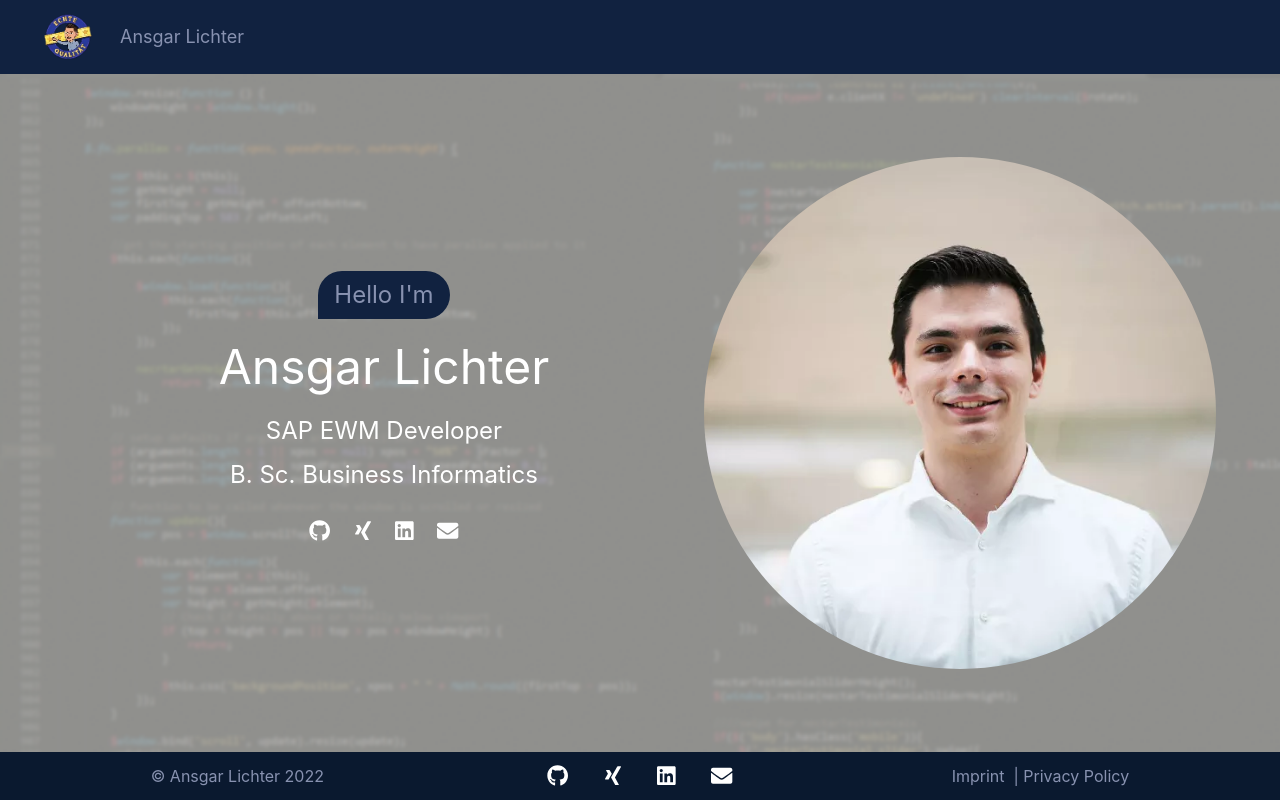
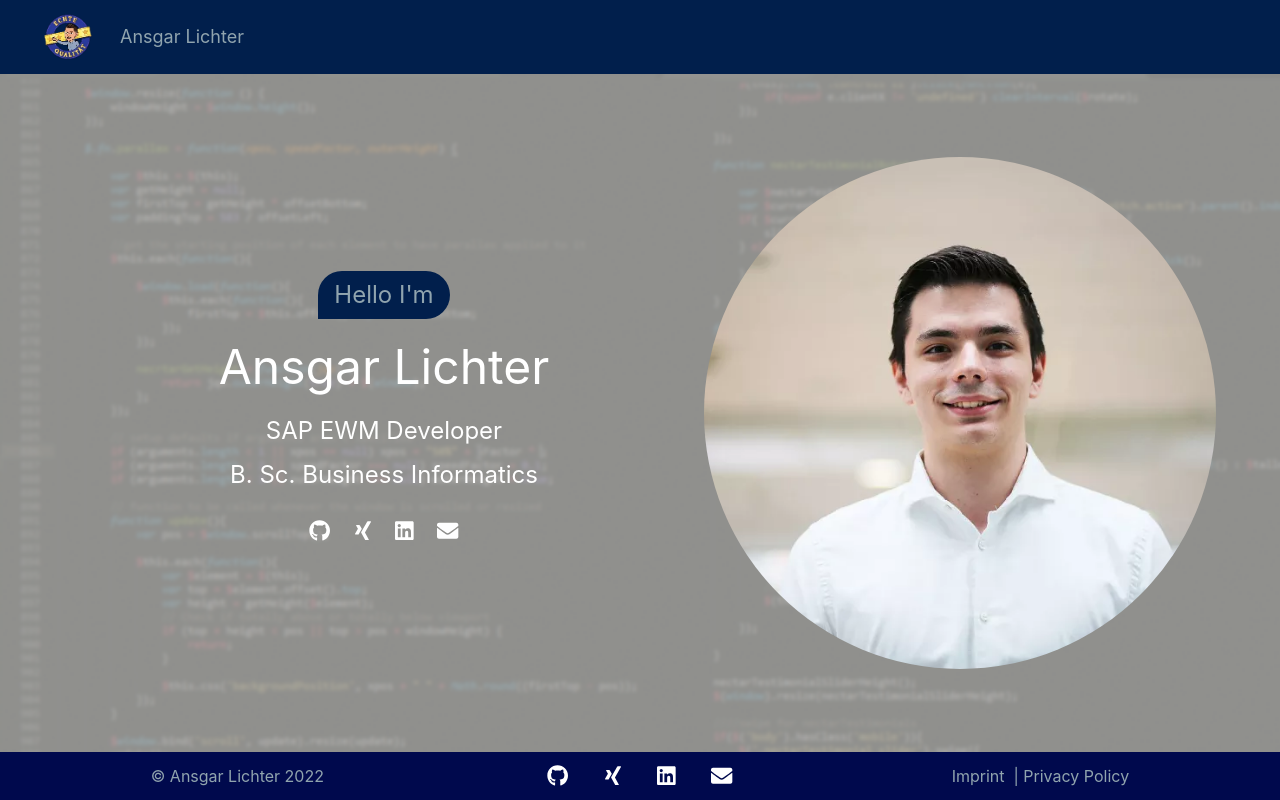
Before and after one commit to AnsgarLichter/homepage, a Vue app: page / in a window 1280 px wide. Built offline with nearby package versions, Linux system fonts and the light colour scheme.

Commit message:
[IMPROVEMENT] colors

```diff
--- a/src/App.vue
+++ b/src/App.vue
@@ -33,12 +33,12 @@ import Expieriences from "@/views/Experiences.vue";
 
 <style>
 :root {
-  --primary-color: #0a192f;
-  --primary-color-light: #112240;
-  --primary-color-dark: #020c1b;
-  --secondary-color: #8892b0;
-  --secondary-color-light: #a8b2d1;
-  --secondary-color-dark: #495670;
+  --primary-color: #00094d;
+  --primary-color-light: #011f4c;
+  --primary-color-dark: #000026;
+  --secondary-color: #90a4ae;
+  --secondary-color-light: #c1d5e0;
+  --secondary-color-dark: #62757f;
   --accent-color: #88ffff;
 
   /* --text-and-icons: #ffffff;
--- a/src/scrollbar.css
+++ b/src/scrollbar.css
@@ -1,7 +1,7 @@
 /* Scrollbar styling */
 html {
-  --scrollbarBackground: #0a192f;
-  --thumbBackground: #8892b0;
+  --scrollbarBackground: #00094d;
+  --thumbBackground: #90a4ae;
 }
 
 .a-scroll-container::-webkit-scrollbar {
--- a/tailwind.config.js
+++ b/tailwind.config.js
@@ -85,12 +85,7 @@ module.exports = {
         secondary: "var(--secondary-color)",
         secondaryLight: "var(--secondary-color-light)",
         secondaryDark: "var(--secondary-color-dark)",
-        accent: "var(--accent-color)",
-        text: "var(--text-and-icons)",
-        icons: "var(--text-and-icons)",
-        primaryText: "var(--primary-text)",
-        secondaryText: "var(--secondary-text)",
-        divider: "var(--divider-color)",
+        accent: "var(--accent-color)"
       }
     }
   },
```
